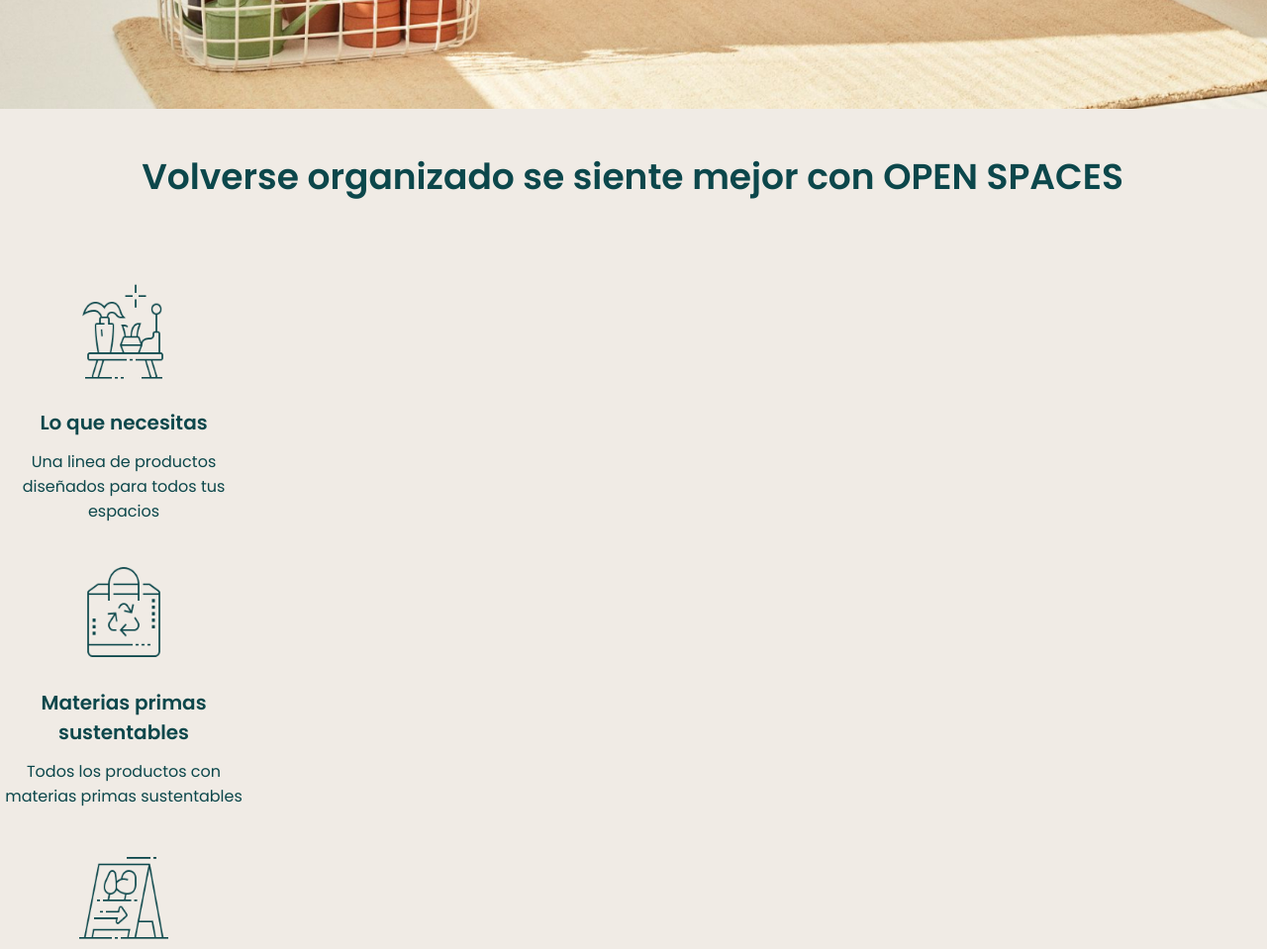
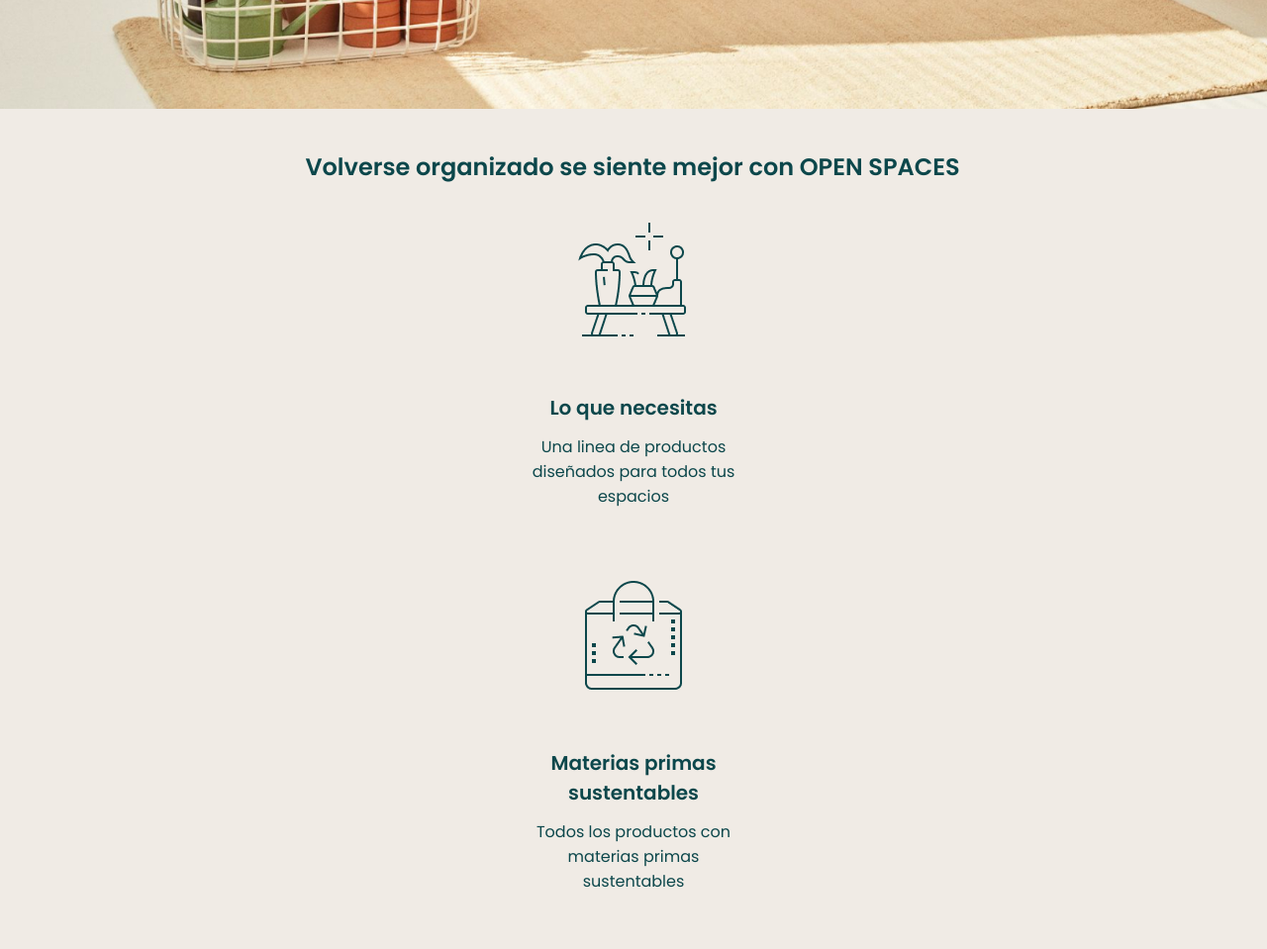
Before and after one commit to Adalab/modulo-1-evaluacion-final-ruadaslucia, a website: page docs/index.html in a window 1280 px wide. Shown: the part 690-1649 px from the top of the page at 99% size. Drawn offline with Linux system fonts and the light colour scheme; a web font is replaced by a local one.

Commit message:
do module2 version movile

```diff
--- a/src/scss/layout/_main.scss
+++ b/src/scss/layout/_main.scss
@@ -1,54 +1,40 @@
 .module2 {
   background-color: $cream;
-  width: 100%;
-  height: 100%;
-  justify-content: center;
-  align-items: center;
-  text-align: center;
-  font-family: $font;
   color: $snorlax;
   display: grid;
   grid-template-columns: 1fr;
-  grid-template-rows: 2fr;
-
+  grid-gap: 37px;
+  font-family: $font;
   &__title {
-    width: 100%;
+    text-align: center;
+    margin: 41px 47px 0 45px;
+  }
+  &__title h2 {
     font-size: 24px;
-    padding: 41px 47px 40px 45px;
-    display: grid;
-    grid-template-columns: 1fr;
-    grid-template-rows: 1fr;
-    justify-content: center;
-    align-items: center;
   }
   &__gridContainer {
-    width: 100%;
     display: grid;
-    grid-template-columns: 1fr;
-    grid-template-rows: 3fr;
-
+    grid-gap: 50px;
+    align-items: center;
     justify-content: center;
-    align-items: center;
     text-align: center;
-
     &--article {
-      width: 250px;
+      width: 208px;
+    }
+    &--article img {
+      margin-bottom: 47px;
+    }
+    &--article h2 {
+      font-size: 20px;
+      margin-bottom: 12px;
+    }
+    &--article p {
+      font-size: 16px;
+      margin-bottom: 18px;
     }
   }
-  &__gridContainer img {
-    width: 90px;
-    height: 99px;
-    margin-top: 40px;
-    margin-bottom: 20px;
-  }
-  &__gridContainer h2 {
-    font-size: 20px;
-    margin-bottom: 12px;
-  }
-  &__agridContainer p {
-    font-size: 16px;
-  }
 }
+
 .section3 {
   background-color: $orange;
   font-family: $font;
```
Also changed, not shown: docs/assets/css/main.css.
